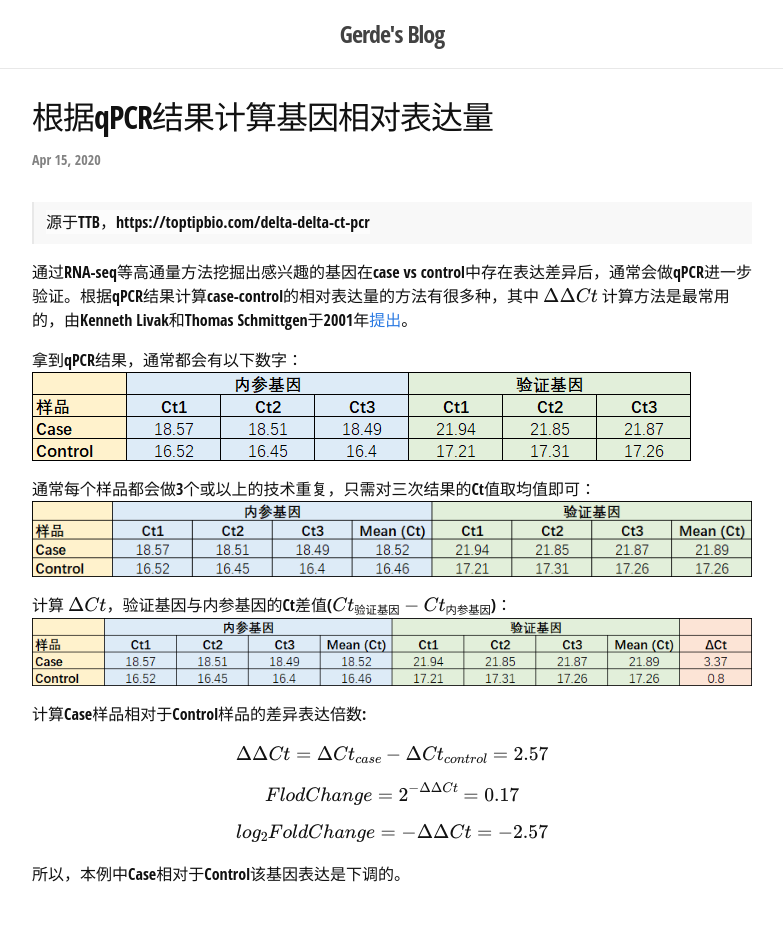
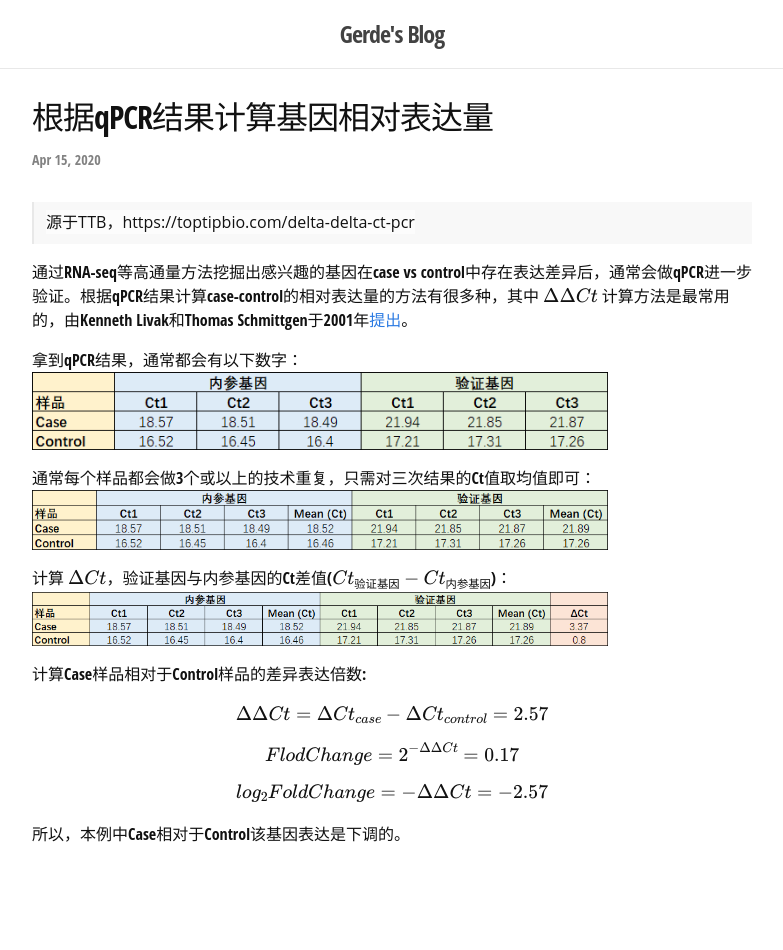
Before and after one commit to Gerde/gerde.github.io, a Jekyll site: the page built from _posts/2020-04-15-qpcr.md, in a window 1280 px wide. Shown: the whole page, without its empty margins (248-1031 px from the left). Built offline with Jekyll 4.4.1, drawn with Linux system fonts in a browser that asks for light colours; formulas are drawn with MathJax 3; after the commit the page ends 910 px from its top, so only the background shows below that.

Commit message:
modify font

```diff
--- a/_sass/_base.scss
+++ b/_sass/_base.scss
@@ -37,7 +37,7 @@
  * Images
  */
 img {
-    max-width: 100%;
+    max-width: 80%;
     vertical-align: middle;
 }
 
--- a/css/main.scss
+++ b/css/main.scss
@@ -6,7 +6,7 @@
 
 // Our variables
 $base-font-family: "Open Sans Condensed", "Open Sans", "Helvetica Neue", Helvetica, Arial, "Nimbus L", sans-serif;
-$code-font-family: "Open Sans Condensed", "Open Sans", "Helvetica Neue", Helvetica, Arial, "Nimbus L", sans-serif;
+$code-font-family: "Open Sans", "Helvetica Neue", Helvetica, Arial, "Nimbus L", sans-serif;
 $base-font-size:   16px;
 $base-font-weight: 400;
 $small-font-size:  0.875rem;
```
